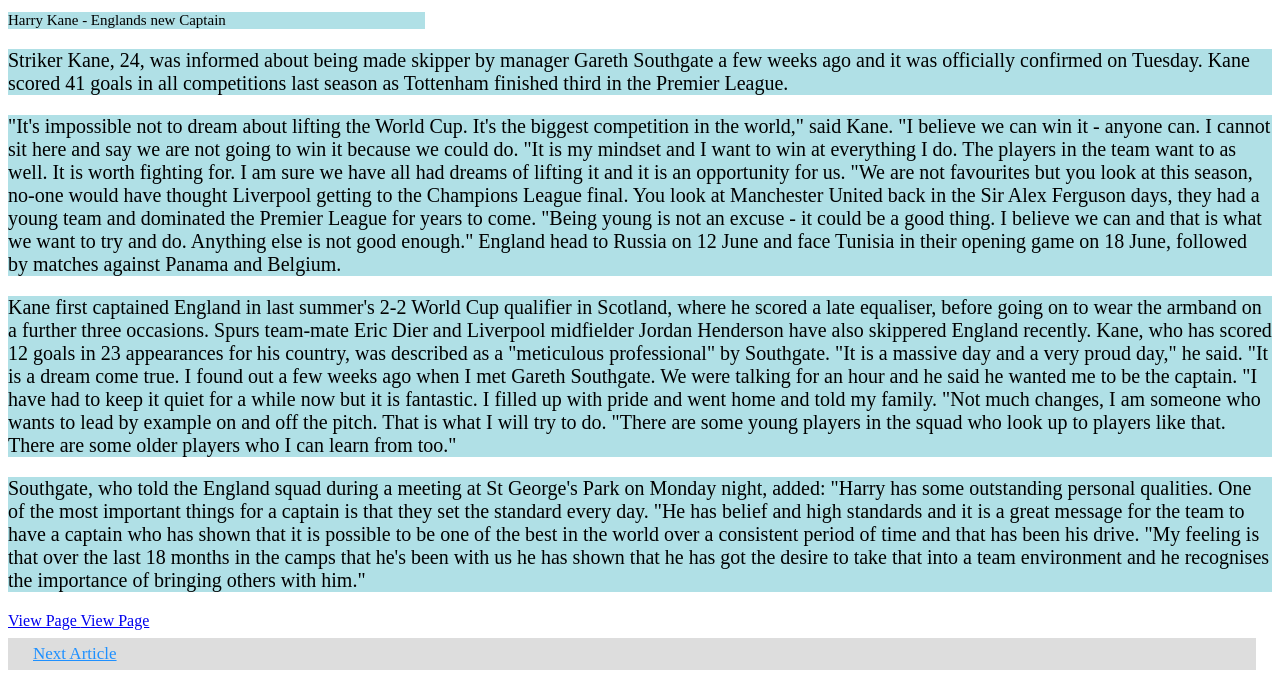
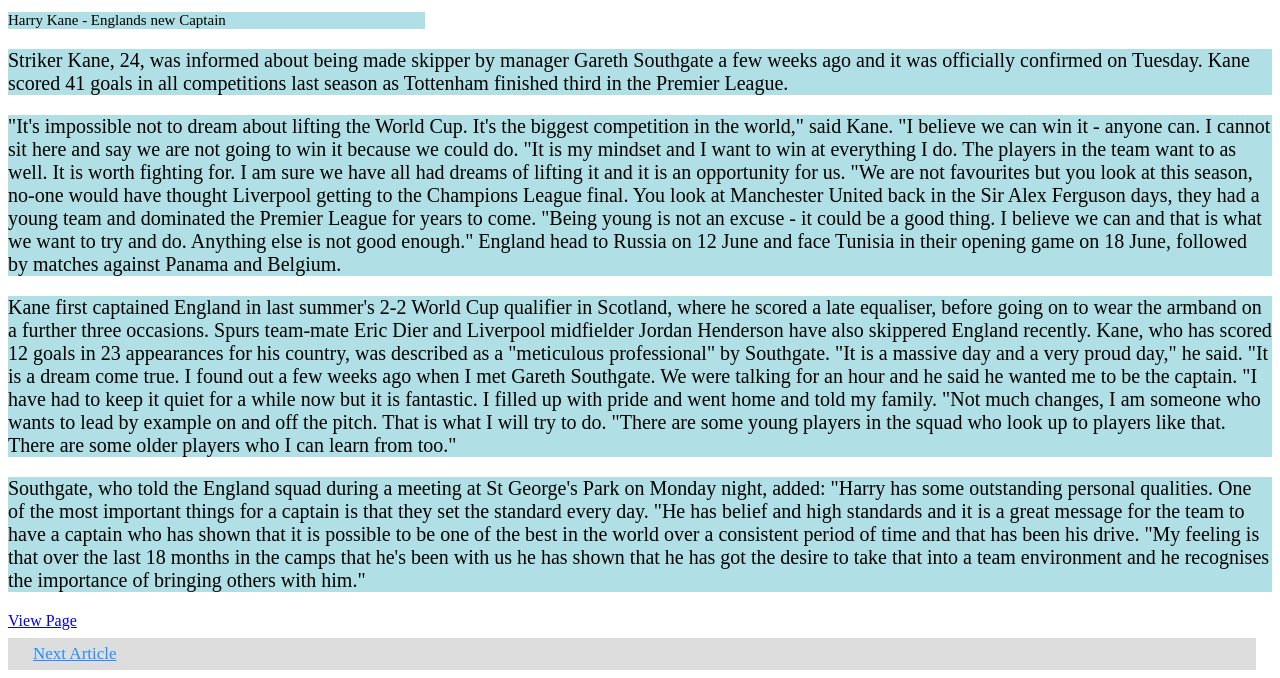
Before and after one commit to Jakevella13/WorldCup2018, a plain HTML site: page index.html in a window 1280 px wide. Shown: the part 698-1376 px from the top of the page. Drawn offline with Linux system fonts and the light colour scheme.

Commit message:
Update index.html

```diff
--- a/index.html
+++ b/index.html
@@ -78,8 +78,7 @@ target="blank"> View Page  </a>
 
 
 
-<a class="w3-btn"   href="https://www.bbc.co.uk/sport/football/44208841"
-target="blank"> View Page  </a>
+
 
 
 <div class="searchbar">
```
